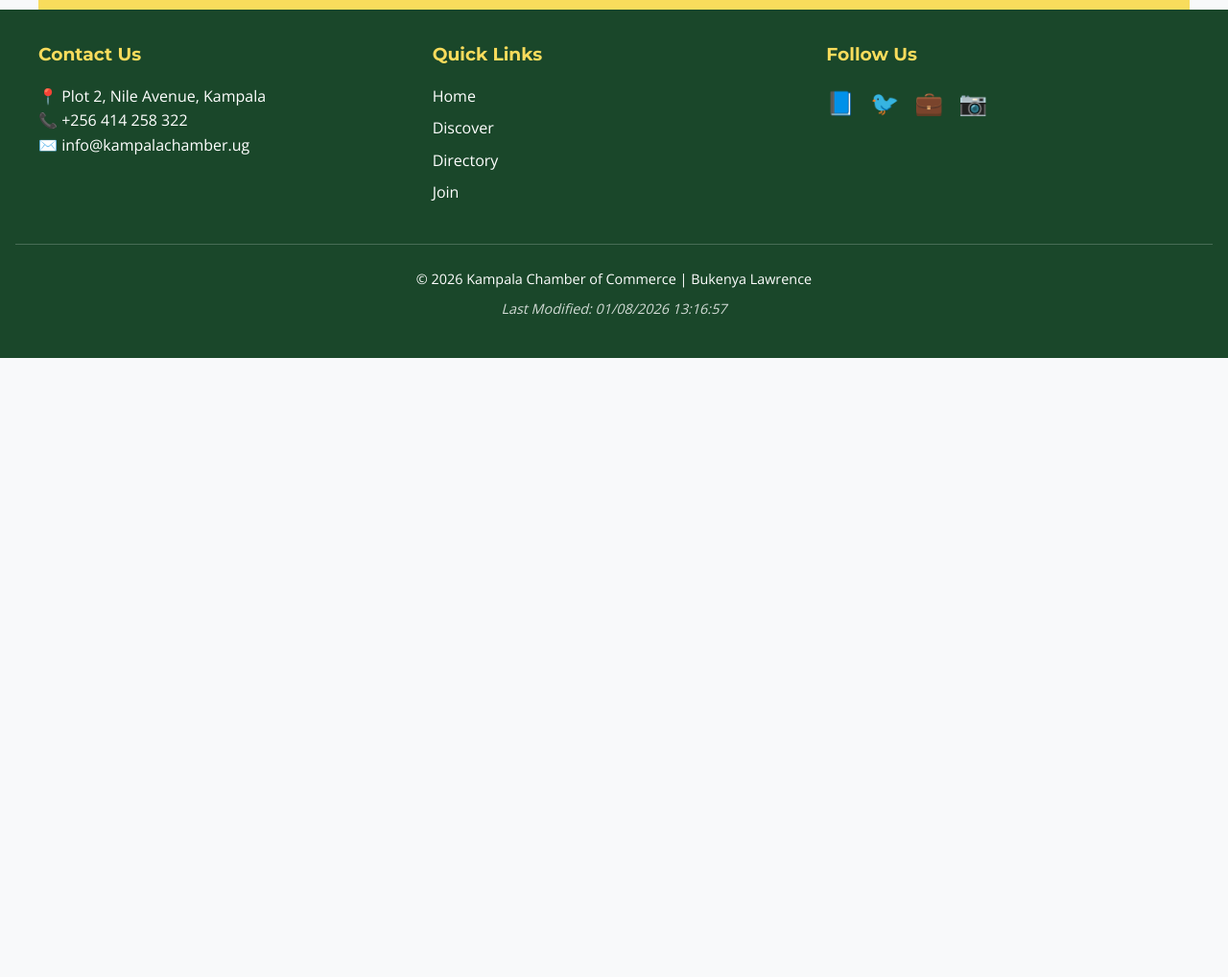
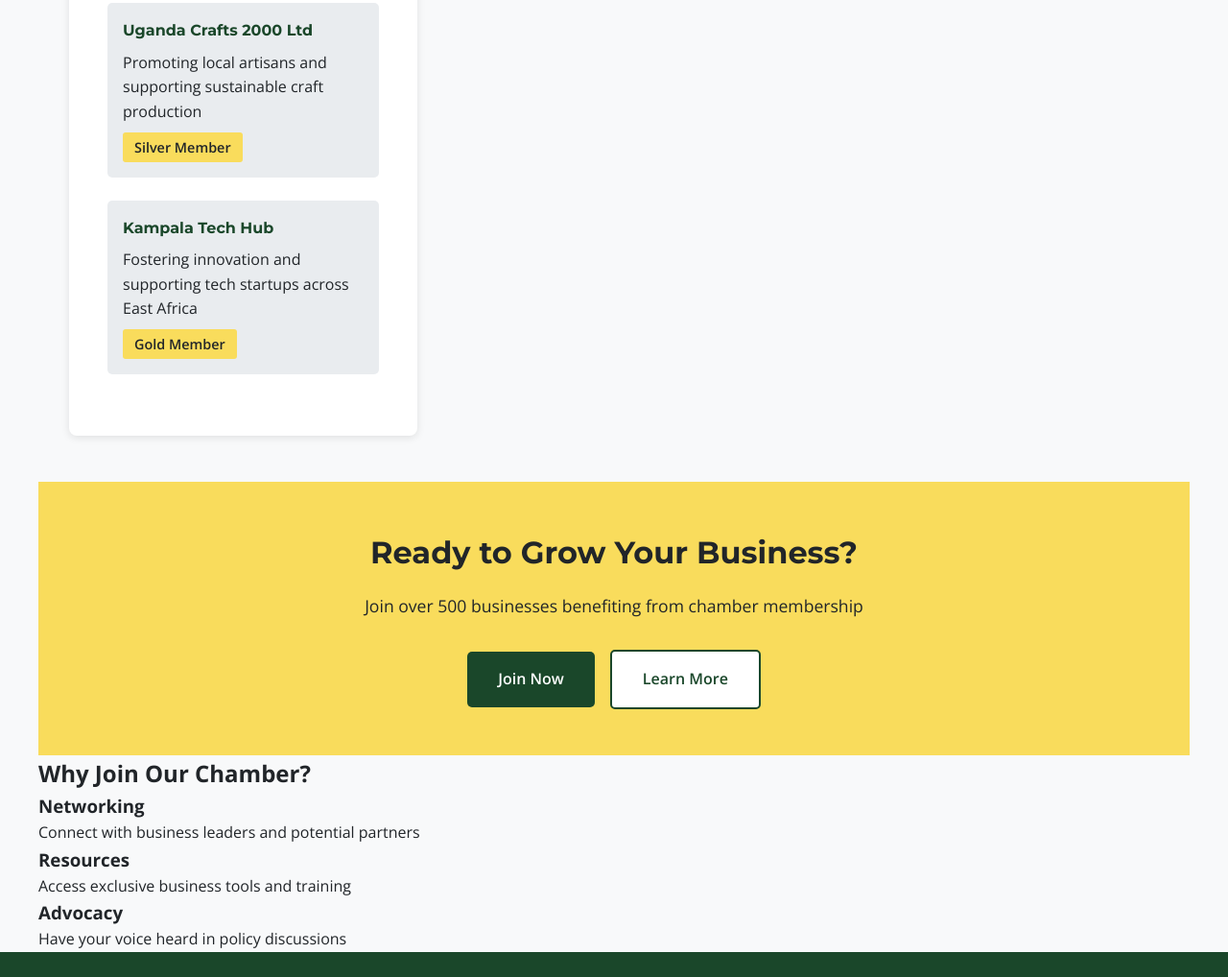
Before and after one commit to Bukenya13/wdd231, a plain HTML site: page index.html in a window 1280 px wide. Shown: the part 1779-2797 px from the top of the page at 96% size. Before the commit the page ends 2152 px from the top, so only its background shows below. Drawn offline with nearby package versions, Linux system fonts and the light colour scheme.

Commit message:
rerdytfy

```diff
--- a/index.html
+++ b/index.html
@@ -3,11 +3,11 @@
 <head>
     <!-- Basic Meta Tags -->
     <meta charset="UTF-8">
-    <meta name="viewport" content="width=device-width, initial-scale=1.0, maximum-scale=5.0">
+    <meta name="viewport" content="width=device-width, initial-scale=1.0">
 
     <!-- SEO Meta Tags -->
-    <meta name="description" content="Kampala Chamber of Commerce - Promoting business growth, networking, and economic development in Uganda's capital city. Join 500+ members driving Kampala's economy.">
-    <meta name="keywords" content="Kampala, Uganda, Chamber of Commerce, business networking, economic development, trade, investment, Ugandan businesses, entrepreneurship">
+    <meta name="description" content="Kampala Chamber of Commerce - Promoting business growth and economic development in Uganda's capital. Join 500+ members driving Kampala's economy.">
+    <meta name="keywords" content="Kampala, Uganda, Chamber of Commerce, business networking, economic development, trade, investment">
     <meta name="author" content="Bukenya Larence">
     <meta name="robots" content="index, follow, max-image-preview:large">
     <meta name="googlebot" content="index, follow">
@@ -25,7 +25,6 @@
     <meta property="og:url" content="https://Bukenya13.github.io">
     <meta property="og:type" content="website">
     <meta property="og:site_name" content="Kampala Chamber of Commerce">
-
     <meta property="og:locale" content="en_US">
 
     <!-- Twitter -->
@@ -58,12 +57,11 @@
     <link href="https://fonts.googleapis.com/css2?family=Montserrat:wght@400;500;600;700;800&family=Open+Sans:wght@300;400;500;600;700&display=swap" rel="stylesheet">
 
     <!-- Stylesheets -->
+    <link rel="stylesheet" href="./styles/normalize.css">
     <link rel="stylesheet" href="./styles/chamber.css">
 
     <!-- Scripts -->
     <script defer src="./scripts/chamber.js"></script>
-
-
 </head>
 <body>
     <header>
@@ -101,6 +99,7 @@
         </section>
 
         <section class="info-grid">
+            <h2 class="visually-hidden">Chamber Information</h2>
             <div class="card events-card">
                 <h3>📅 Upcoming Events</h3>
                 <div class="event-item">
@@ -151,6 +150,24 @@
                 <a href="#" class="cta-button secondary">Learn More</a>
             </div>
         </section>
+
+        <section class="additional-info">
+            <h2>Why Join Our Chamber?</h2>
+            <div class="benefits">
+                <div class="benefit">
+                    <h3>Networking</h3>
+                    <p>Connect with business leaders and potential partners</p>
+                </div>
+                <div class="benefit">
+                    <h3>Resources</h3>
+                    <p>Access exclusive business tools and training</p>
+                </div>
+                <div class="benefit">
+                    <h3>Advocacy</h3>
+                    <p>Have your voice heard in policy discussions</p>
+                </div>
+            </div>
+        </section>
     </main>
 
     <footer>
@@ -185,7 +202,5 @@
             <p id="lastModified"></p>
         </div>
     </footer>
-
-
 </body>
 </html>
```
